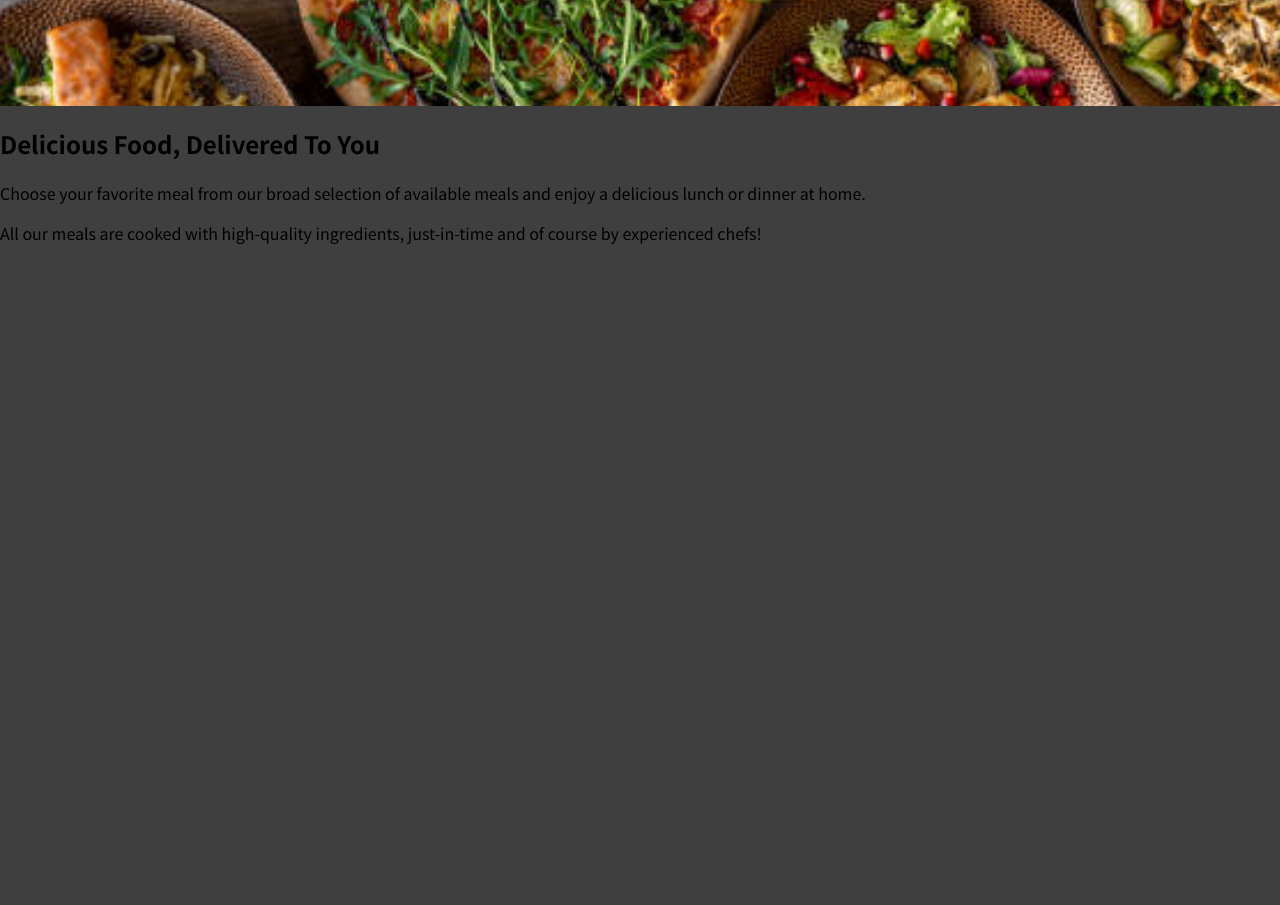
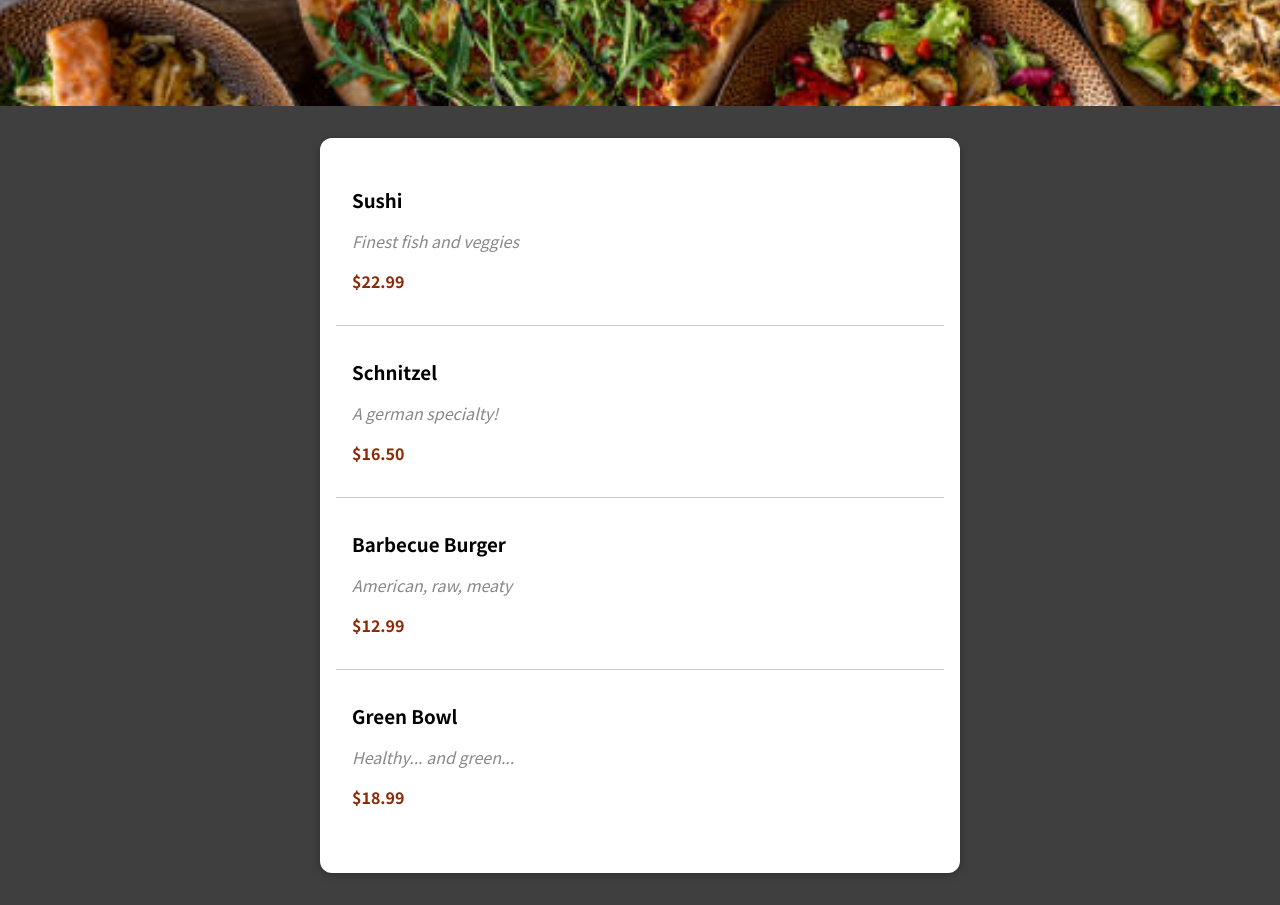
Before and after one commit to SonikaSahana/restaurant-website-react, a React (Create React App) app in the folder restaurant/: page / in a window 1280 px wide. Shown: the part 460-1365 px from the top of the page. Before the commit the page ends 800 px from the top, so only its background shows below. Built offline with nearby package versions, Linux system fonts and the light colour scheme.

Commit message:
meals list added

```diff
--- a/restaurant/src/App.js
+++ b/restaurant/src/App.js
@@ -1,13 +1,14 @@
-// App.js
 import React from 'react';
 import Header from './Header';
 import Summary from './Summary';
+import MealsList from './MealsList';
 
 function App() {
   return (
     <div>
       <Header />
       <Summary />
+      <MealsList />
     </div>
   );
 }
--- a/restaurant/src/Header.css
+++ b/restaurant/src/Header.css
@@ -18,38 +18,7 @@
   }
 
   .main-image {
-    position: relative; .header {
-        display: flex;
-        justify-content: space-between;
-        align-items: center;
-        padding: 1rem 10%;
-        background-color: #8a2b06;
-        color: white;
-        font-size: 1.5rem;
-      }
-
-      .header .cart-button {
-        background-color: #4d1601;
-        color: white;
-        border: none;
-        border-radius: 25px;
-        padding: 0.5rem 2rem;
-        cursor: pointer;
-      }
-
-      .main-image {
-        position: relative; /* Enable stacking with Summary */
-        width: 100%;
-        height: 25rem;
-        overflow: hidden;
-      }
-
-      .main-image img {
-        width: 110%;
-        height: 100%;
-        object-fit: cover;
-      }
-
+    position: relative; /* Enable stacking */
     width: 100%;
     height: 25rem;
     overflow: hidden;
--- a/restaurant/src/Header.js
+++ b/restaurant/src/Header.js
@@ -1,4 +1,3 @@
-// Header.js
 import React from 'react';
 import './Header.css';
 import mealsImage from './restaurant.jpg';
@@ -14,10 +13,7 @@ const Header = () => {
         </button>
       </header>
       <div className="main-image">
-        <img
-          src={mealsImage}
-          alt="A table full of delicious food"
-        />
+        <img src={mealsImage} alt="A table full of delicious food" />
       </div>
     </>
   );
--- /dev/null
+++ b/restaurant/src/MealsList.css
@@ -0,0 +1,41 @@
+.meals {
+  width: 90%;
+  max-width: 40rem;
+  margin: 2rem auto;
+  background-color: white;
+  border-radius: 12px;
+  box-shadow: 0 2px 8px rgba(0, 0, 0, 0.26);
+  padding: 1rem;
+}
+
+.meals ul {
+  list-style: none;
+  margin: 0;
+  padding: 0;
+}
+
+.meal-item {
+  display: flex;
+  justify-content: space-between;
+  margin: 1rem 0;
+  padding: 1rem;
+  border-bottom: 1px solid #ccc;
+}
+
+.meal-item:last-child {
+  border-bottom: none;
+}
+
+.meal-item h3 {
+  margin: 0 0 0.5rem 0;
+}
+
+.meal-item .description {
+  font-style: italic;
+  color: #888;
+}
+
+.meal-item .price {
+  font-weight: bold;
+  color: #8a2b06;
+}
--- /dev/null
+++ b/restaurant/src/MealsList.js
@@ -0,0 +1,29 @@
+import React from 'react';
+import './MealsList.css';
+
+const DUMMY_MEALS = [
+  { id: 'm1', name: 'Sushi', description: 'Finest fish and veggies', price: 22.99 },
+  { id: 'm2', name: 'Schnitzel', description: 'A german specialty!', price: 16.5 },
+  { id: 'm3', name: 'Barbecue Burger', description: 'American, raw, meaty', price: 12.99 },
+  { id: 'm4', name: 'Green Bowl', description: 'Healthy... and green...', price: 18.99 },
+];
+
+const MealsList = () => {
+  return (
+    <section className="meals">
+      <ul>
+        {DUMMY_MEALS.map((meal) => (
+          <li key={meal.id} className="meal-item">
+            <div>
+              <h3>{meal.name}</h3>
+              <p className="description">{meal.description}</p>
+              <p className="price">${meal.price.toFixed(2)}</p>
+            </div>
+          </li>
+        ))}
+      </ul>
+    </section>
+  );
+};
+
+export default MealsList;
--- a/restaurant/src/Summary.css
+++ b/restaurant/src/Summary.css
@@ -0,0 +1,23 @@
+.summary {
+    position: absolute;
+    top: 25%;
+    left: 50%;
+    transform: translate(-50%, -50%);
+    width: 60%;
+    background-color: rgba(72, 72, 72, 0.9);
+    color: white;
+    border-radius: 12px;
+    box-shadow: 0 2px 8px rgba(0, 0, 0, 0.26);
+    padding: 1rem 2rem;
+    text-align: center;
+  }
+
+  .summary h2 {
+    font-size: 2rem;
+    margin-bottom: 1rem;
+  }
+
+  .summary p {
+    font-size: 1rem;
+    line-height: 1.5;
+  }
```
